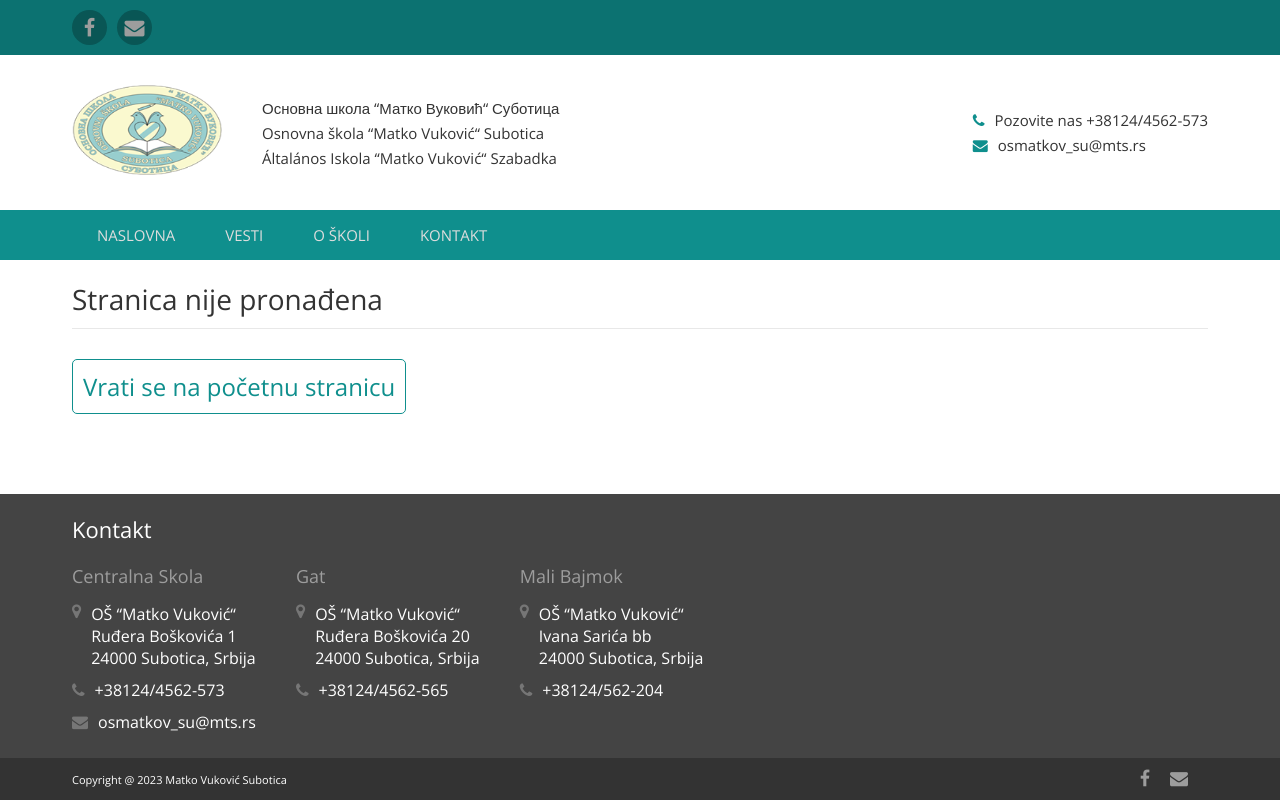
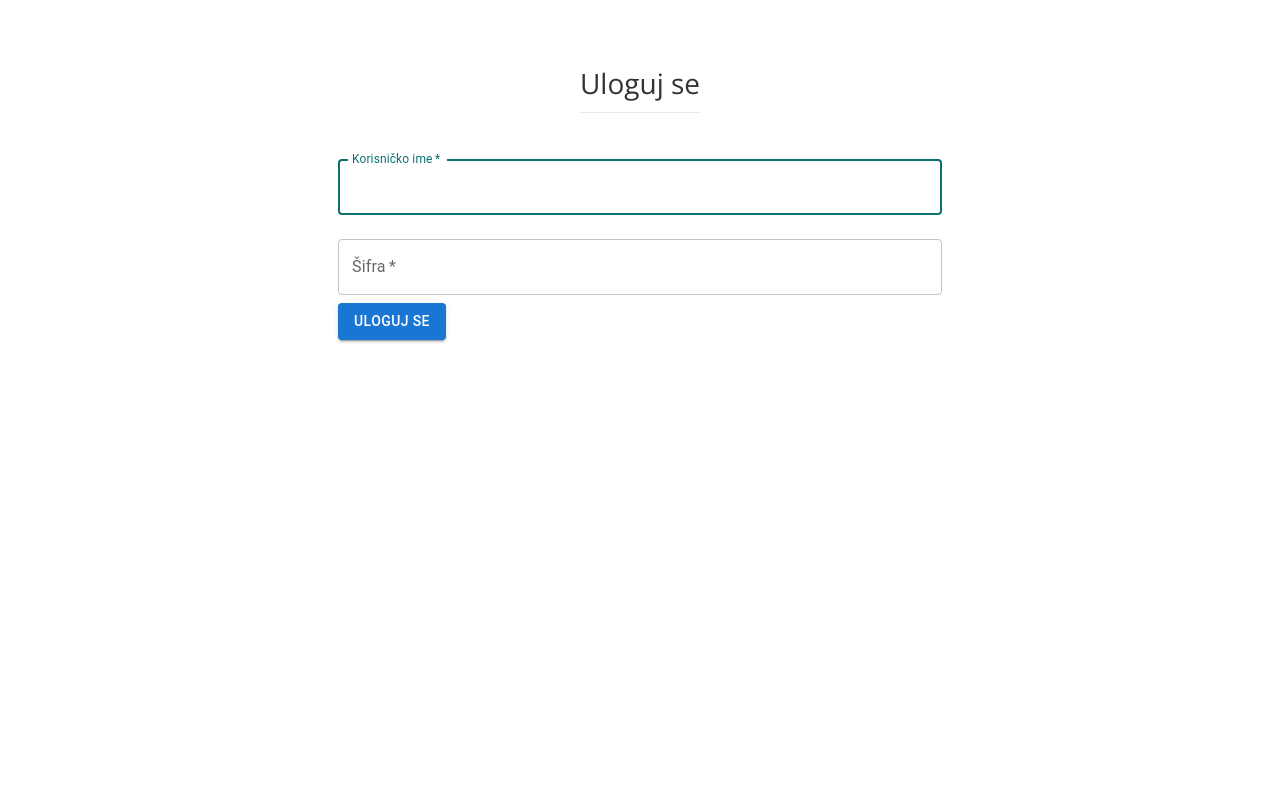
Before and after one commit to BojanIstvancic/matko-vukovic, a Next.js app: page /login in a window 1280 px wide. Before the commit this address had no page. Built offline with nearby package versions, Linux system fonts and the light colour scheme.

Commit message:
add login page

```diff
--- a/package.json
+++ b/package.json
@@ -9,6 +9,10 @@
     "lint": "next lint"
   },
   "dependencies": {
+    "@emotion/react": "^11.10.6",
+    "@emotion/styled": "^11.10.6",
+    "@mui/material": "^5.11.15",
+    "@mui/styled-engine-sc": "^5.11.11",
     "@types/node": "18.14.6",
     "@types/react": "18.0.28",
     "@types/react-dom": "18.0.11",
@@ -19,7 +23,7 @@
     "react": "18.2.0",
     "react-dom": "18.2.0",
     "react-paginate": "^8.1.4",
-    "styled-components": "^5.3.8",
+    "styled-components": "^5.3.9",
     "swiper": "^9.1.1",
     "typescript": "4.9.5"
   }
--- /dev/null
+++ b/src/components/Button.tsx
@@ -0,0 +1,23 @@
+import Button, { ButtonProps } from "@mui/material/Button";
+import styled from "styled-components";
+
+const StyledButton = styled(Button)`
+  margin-top: 20px;
+
+  background-color: var(--primary);
+
+  &:hover,
+  &:focus {
+    background-color: var(--green-700);
+  }
+`;
+
+export interface ButtonWrapperProps extends ButtonProps {
+  text: string;
+}
+
+const ButtonWrapper: React.FC<ButtonWrapperProps> = ({ text, ...rest }) => {
+  return <StyledButton {...rest}>{text}</StyledButton>;
+};
+
+export default ButtonWrapper;
--- /dev/null
+++ b/src/components/TextField.tsx
@@ -0,0 +1,20 @@
+import TextField, { TextFieldProps } from "@mui/material/TextField";
+import styled from "styled-components";
+
+const StyledTextField = styled(TextField)`
+  label.Mui-focused {
+    color: var(--green-700);
+  }
+
+  & .MuiOutlinedInput-root {
+    &.Mui-focused fieldset {
+      border-color: var(--green-700);
+    }
+  }
+`;
+
+const TextFieldWrapper: React.FC<TextFieldProps> = ({ ...rest }) => {
+  return <StyledTextField {...rest} />;
+};
+
+export default TextFieldWrapper;
--- a/src/pages/index.tsx
+++ b/src/pages/index.tsx
@@ -24,7 +24,7 @@ const SwiperSection = styled.section`
 `;
 const SwiperTitle = styled.h1`
   position: absolute;
-  bottom: 20px;
+  bottom: 30px;
   right: 20px;
   margin: 0;
 
@@ -221,7 +221,7 @@ const Home: React.FC<{}> = () => {
                         </linearGradient>
                       </defs>
                     </svg>
-                    <a href="/vesti/1" />
+                    <Link href="/vesti/1" />
                     <span>Pročitaj</span>
                   </BlogPostImageContainer>
                   <BlogPostContent>
--- /dev/null
+++ b/src/pages/login.tsx
@@ -0,0 +1,55 @@
+import * as React from "react";
+import Box from "@mui/material/Box";
+import Container from "@/components/Container";
+import Button from "../components/Button";
+import TextField from "../components/TextField";
+
+const Login: React.FC<{}> = () => {
+  const handleSubmit = (event: React.FormEvent<HTMLFormElement>) => {
+    event.preventDefault();
+    const data = new FormData(event.currentTarget);
+
+    console.log({
+      username: data.get("username"),
+      password: data.get("password"),
+    });
+  };
+  return (
+    <Container>
+      <Box
+        sx={{
+          marginTop: 8,
+          display: "flex",
+          flexDirection: "column",
+          alignItems: "center",
+        }}
+      >
+        <h1>Uloguj se</h1>
+        <Box component="form" onSubmit={handleSubmit} noValidate>
+          <TextField
+            margin="normal"
+            required
+            fullWidth
+            id="username"
+            label="Korisničko ime"
+            name="username"
+            autoFocus
+          />
+          <TextField
+            margin="normal"
+            required
+            fullWidth
+            name="password"
+            label="Šifra"
+            type="password"
+            id="password"
+            autoComplete="password"
+          />
+          <Button type="submit" variant="contained" text="Uloguj se" />
+        </Box>
+      </Box>
+    </Container>
+  );
+};
+
+export default Login;
```
Also changed, not shown: 1 other file (tests, documents, lock files or other folders).
